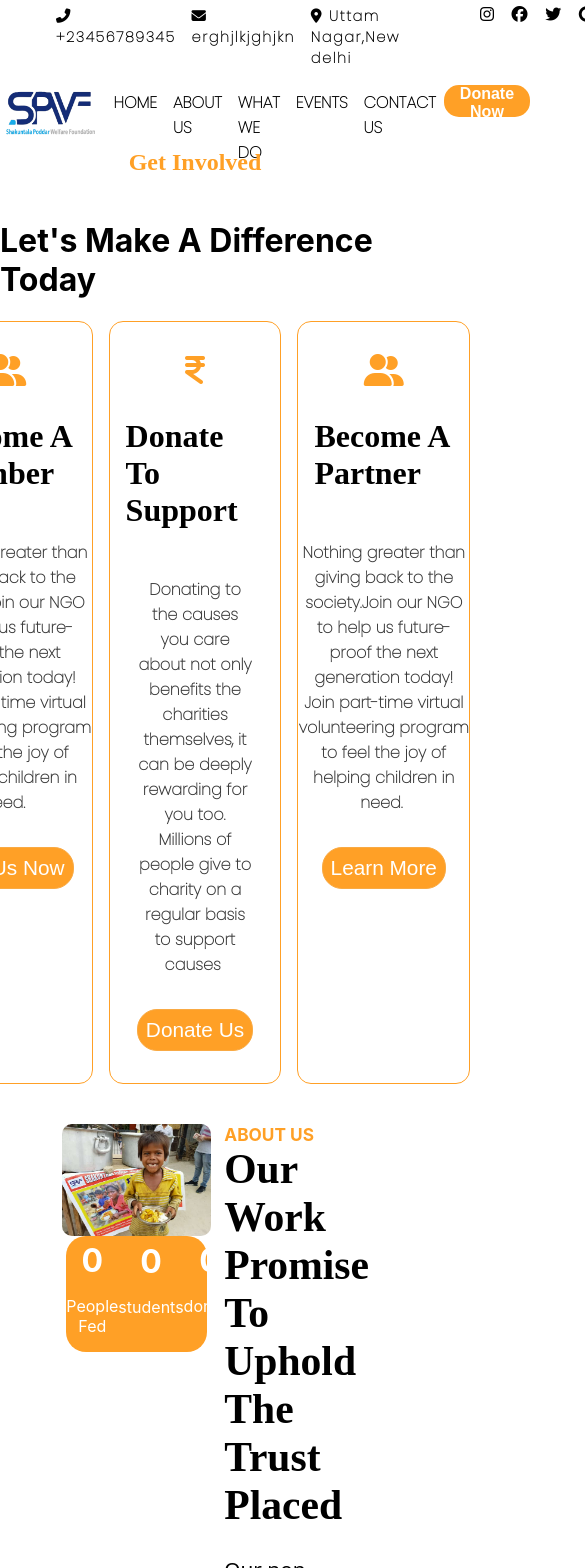
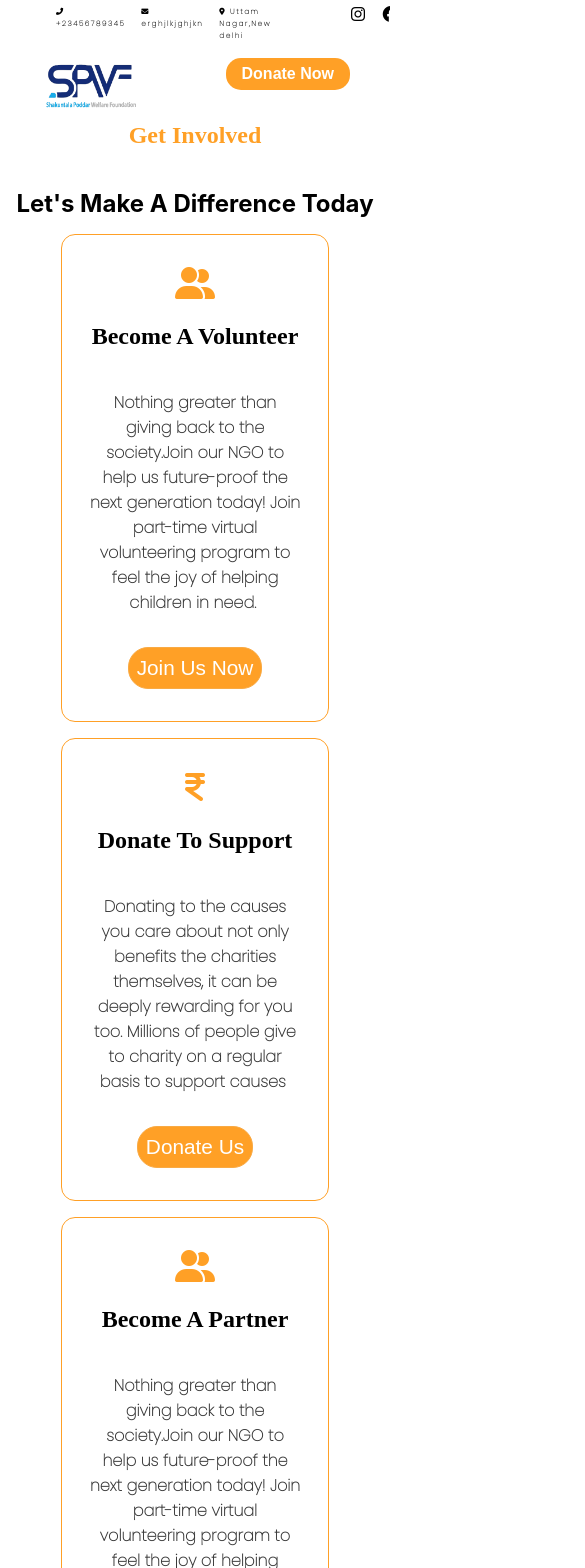
Before and after one commit to junejapurav/SPWF, a React (Create React App) app: page / in a window 390 px wide. Shown: the top 1568 px of the page, 585 px wide, since content can reach past the window. Built offline with nearby package versions, Linux system fonts and the light colour scheme.

Commit message:
responsiveness added

```diff
--- a/src/App.css
+++ b/src/App.css
@@ -1,3 +1,15 @@
+
+html{
+  width: 100%;
+  min-height: auto;
+  overflow-x: hidden;
+}
+body {
+  margin:0;
+  padding:0;
+  overflow-x:hidden;
+}
 .App {
   text-align: center;
+  max-width: 4137px;
 }
--- a/src/components/Counter.css
+++ b/src/components/Counter.css
@@ -101,3 +101,26 @@ ul li:before {
     background-color: #e18c1c;
     border: solid 2px #e18c1c;
 }
+
+@media screen and (max-width: 766px) {
+    .counterBanner{
+        display: flex;
+        flex-direction: column;
+        justify-content: center;
+        align-items: center;
+    }
+    .bannerLeft{
+        width: 80%;
+    }
+    .bannerLeft img{
+        width: 100%;
+    }
+    .counter{
+        width: 90%;
+    }
+    .bannerRight{
+        max-width: 75%;
+    }
+
+
+}
--- a/src/components/counter.js
+++ b/src/components/counter.js
@@ -17,7 +17,7 @@ const Counter= ()=>{
     <div className="bannerLeft">
       <img src={counterPhoto} alt=""/>
       <div className='counter'>
-        <div className='countercolomn'><h1>0</h1><p>People Fed</p></div>
+        <div className='countercolomn'><h1>13k+</h1><p>People Fed</p></div>
         <div className='countercolomn'><h1>0</h1><p>students</p></div>
         <div className='countercolomn'><h1>0</h1><p>doners</p></div>
         <div className='countercolomn'><h1>0</h1><p>sponsers</p></div>
@@ -36,7 +36,7 @@ const Counter= ()=>{
         </ul>
         <div className='yearExperience'><h2>4.5</h2>Years Of Experience</div>
       </div>
-      <button>Learn More</button>
+      <button>Read More</button>
     </div>
   </div>
     )
--- a/src/components/footer.css
+++ b/src/components/footer.css
@@ -57,3 +57,13 @@ h1,h2,h3{
     border: solid 1px #ffa026;
     background-color: #ffa026;
 }
+
+@media screen and (max-width: 766px){
+    .upperFooter{
+        display: flex;
+        flex-direction: column;
+    }
+    .about-footer{
+        max-width: 90%;
+    }
+}
--- a/src/components/footer.js
+++ b/src/components/footer.js
@@ -11,7 +11,7 @@ const Footer  = () =>{
                     </p>
                 </div>
                 <div className="contactinfo-footer">
-                    <h3>Contact Us</h3>
+                    <h2>Contact Us</h2>
                     <div id="headerPhone"><i className="fa-solid fa-phone-flip"></i> +23456789345</div>
                     <div id="headerMail"><i className="fa-solid fa-envelope"></i> erghjlkjghjkn</div>
                     <div id="headerLoc"><i className="fa-solid fa-location-dot"></i> Uttam Nagar,New delhi</div>
@@ -19,7 +19,7 @@ const Footer  = () =>{
                 </div>
 
                 <div className="social-media-footer">
-                    <h3>Social Media</h3>
+                    <h2>Social Media</h2>
                     <div className="socialMedia-footer">
                         <i className="fa-brands fa-instagram"></i>
                         <i className="fa-brands fa-facebook"></i>
--- a/src/components/fundraising.css
+++ b/src/components/fundraising.css
@@ -53,3 +53,11 @@
     border: solid 1px #FFA026;
 
 }
+@media screen and (max-width: 766px){
+    .fundRaising{
+        display: flex;
+        flex-direction: column;
+        justify-content: center;
+        align-items: center;
+    }
+}
--- a/src/components/fundraising.js
+++ b/src/components/fundraising.js
@@ -14,7 +14,7 @@ const Fundraising = () =>{
                 </div>
             </div>
             <div className="fundRight">
-                <h5>Call To Action</h5>
+                <h5>Impact </h5>
                 <h1>Fundraising For The People And Causes You Care About</h1>
                 <p>Our motto is to strengthen the roots of society by uplifting the lives of underprivileged children and empowering women, enabling them to stand on their own feet and contribute to the community.</p>
                 <div className="playButton">
--- a/src/components/getInvolved.css
+++ b/src/components/getInvolved.css
@@ -71,3 +71,22 @@ box-shadow: -1px 1px 11px -2px rgba(0,0,0,0.75)
     margin-bottom: 1rem;
     font-size: 130%;
 }
+@media screen and (max-width: 766px) {
+    .involved{
+        display: flex;
+        flex-direction: column;
+        align-items: center;
+        justify-content: center;
+        width: 100%;
+    }
+    .involved div{
+        max-width: 60%;
+    }
+    .involved h3{
+        color: black;
+        font-size: 150%;
+    }
+    .getInvolved h1{
+        font-size: 150%;
+    }
+}
--- a/src/components/getInvolved.js
+++ b/src/components/getInvolved.js
@@ -8,7 +8,7 @@ const GetInvolved = () =>{
     <div className="involved">
       <div className="involvedDonate">
         <i className="fa-solid fa-user-group fa-2x"></i>
-        <h3>Become A Member</h3>
+        <h3>Become A Volunteer</h3>
         <p>Nothing greater than giving back to the society.Join our NGO to help us future-proof the next generation today! Join part-time virtual volunteering program to feel the joy of helping children in need. </p>
         <button>Join Us Now</button>
       </div>
--- a/src/components/header.css
+++ b/src/components/header.css
@@ -3,7 +3,7 @@ body{
     padding: 0;
     margin: 0;
     background-color: white;
-    /* max-width: 97.5%; */
+    width: 100%;
 
 }
 header{
@@ -25,7 +25,7 @@ header{
     flex-direction: row;
     justify-content: space-between;
     padding: 0.4rem 2rem;
-    font-weight: 800;
+    font-weight: 600;
 }
 .headerRight{
     display: flex;
@@ -65,6 +65,7 @@ nav{
 .navRight a{
     padding: 0.8rem 0.5rem;
     font-weight: 600;
+    transition: 0.3s;
 
 }
 .navLeft img{
@@ -74,6 +75,7 @@ nav{
 }
 .navRight a:hover{
     color: #ffa026;
+    cursor: grab;
 }
 .navRight button{
     background-color: #ffa026;
@@ -86,3 +88,15 @@ nav{
     font-weight: bold;
 
 }
+.navRight button:hover{
+    background-color: #e18c1c;
+}
+@media screen and (max-width: 950px){
+    .headerLeft{
+        font-size: 50%;
+    }
+    .navRight a{
+        display: none;
+        align-items: center;
+    }
+}
--- a/src/components/header.js
+++ b/src/components/header.js
@@ -16,6 +16,9 @@ const Header = ()=>{
         <i className="fa-brands fa-facebook"></i>
         <i className="fa-brands fa-twitter"></i>
         <i className="fa-brands fa-google"></i>
+        </div>
+        <div className="topmenu">
+
         </div>
     </header>
     <nav>
```
